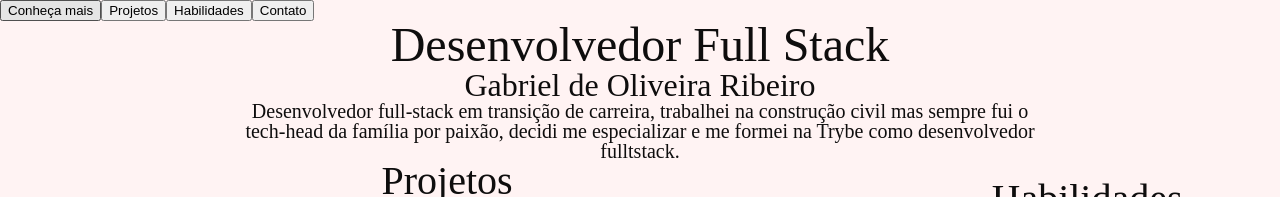
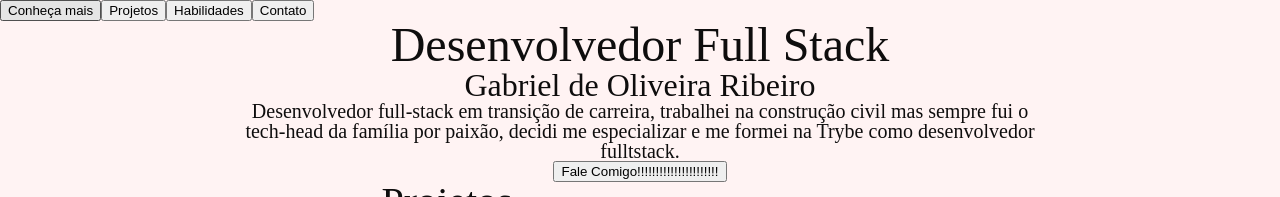
Before and after one commit to gabrieldeori/gabrieldeori.github.io, a plain HTML site: page index.html in a window 1280 px wide. Shown: the top 197 px of the page. Drawn offline with Linux system fonts and the light colour scheme.

Commit message:
feat: Adicionando botão whatsapp

```diff
--- a/index.html
+++ b/index.html
@@ -32,6 +32,11 @@
             família por paixão, decidi me especializar e me formei na
             Trybe como desenvolvedor fulltstack.
           </p>
+            <a href="https://api.whatsapp.com/send?phone=5532988447670&text=Olá tudo bem? Meu nome é Gabriel, sou desenvolvedor web, sinta-se a vontade pra falar comigo"
+              target="_blank"
+            >
+              <button>Fale Comigo!!!!!!!!!!!!!!!!!!!!!!</button>
+            </a>
       </article>
     </section>
 
@@ -42,7 +47,7 @@
           <article>
             <h3>Projeto 1</h3>
             <p>Descrição projeto</p>
-            <img src="./projectimage1.jpg" alt="projeto 1">
+            <img src="" alt="projeto 1">
             <button>git</button>
             <button>Veja online</button>
           </article>
```
